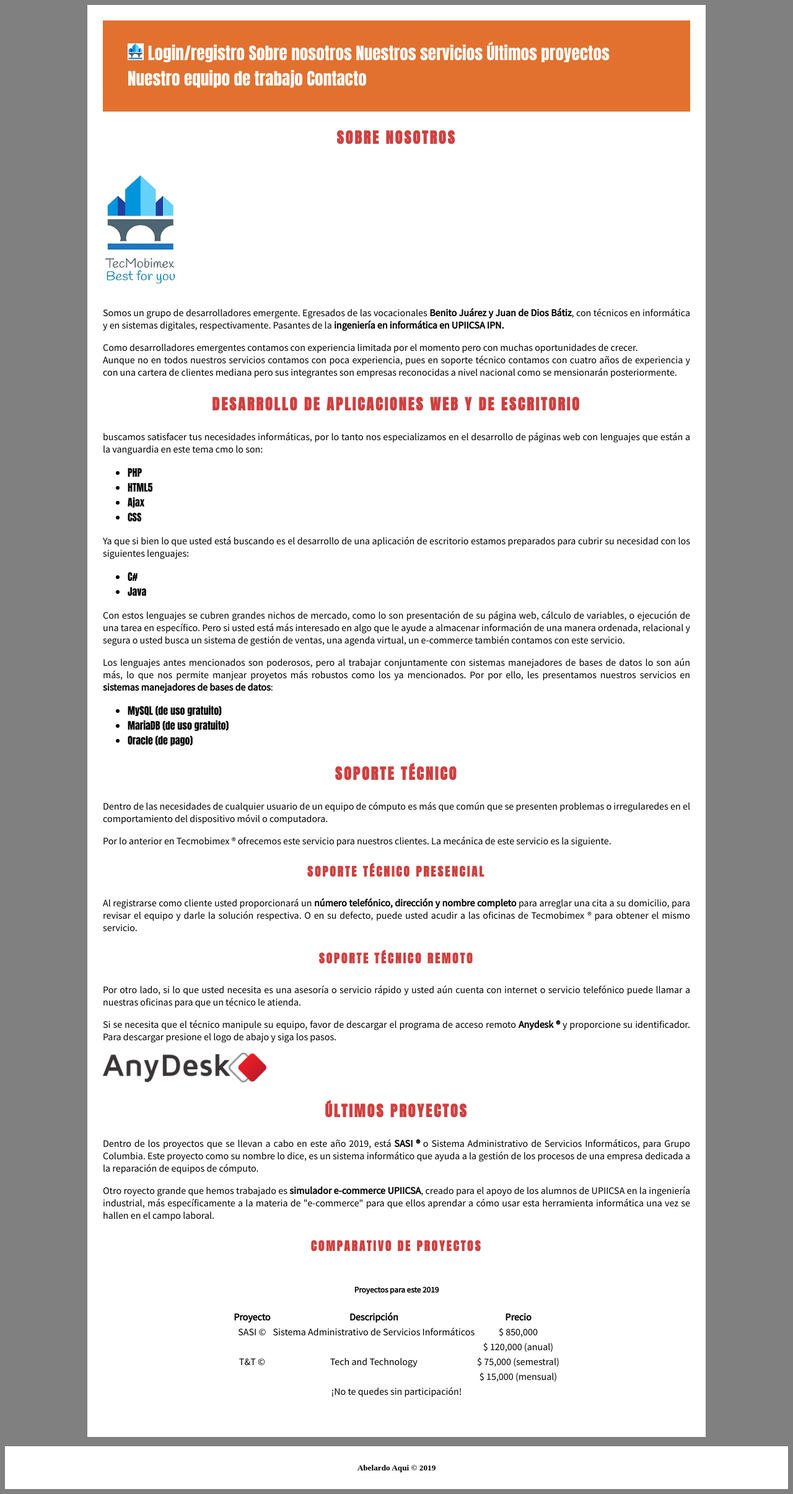
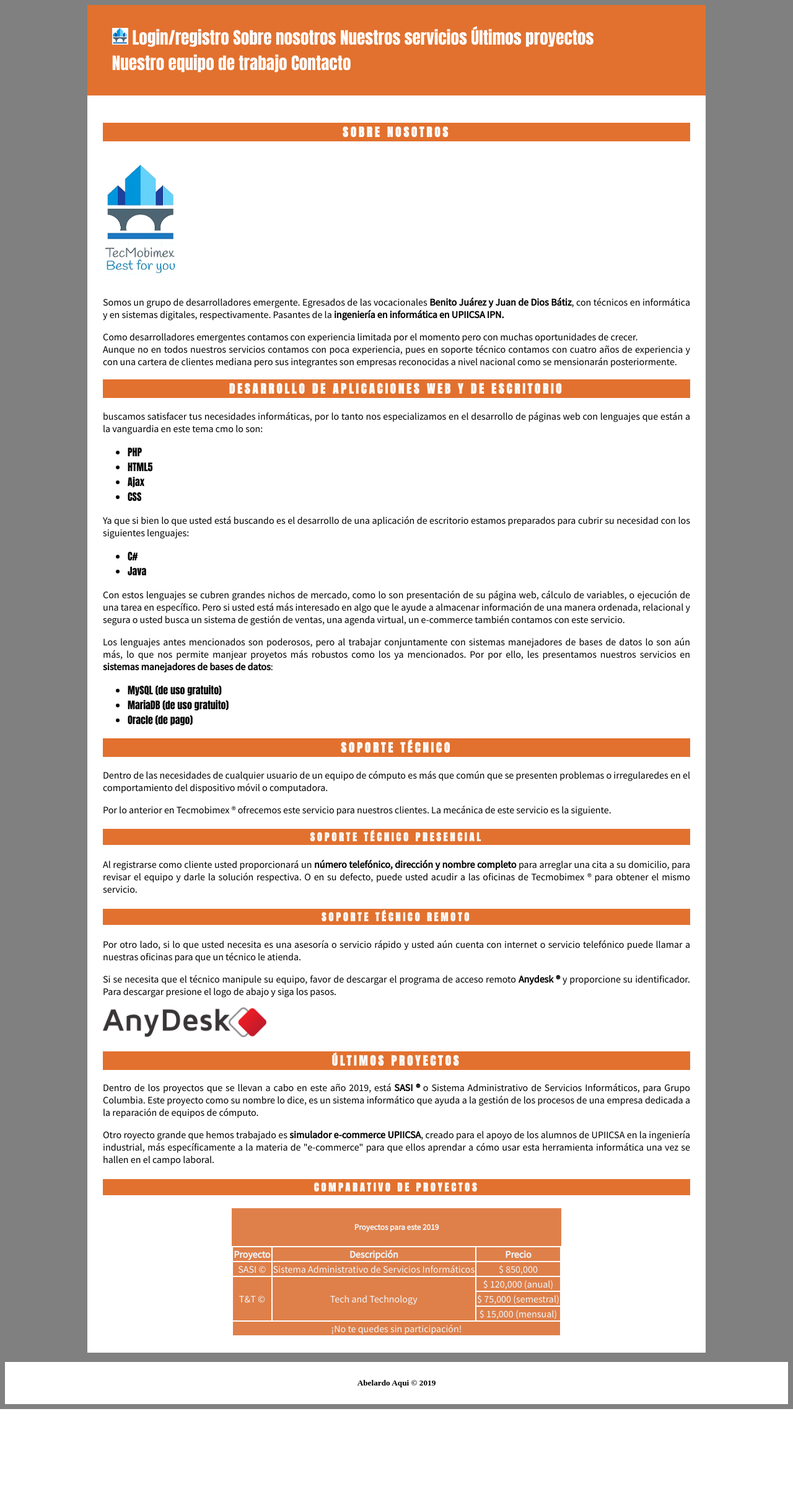
Before and after one commit to TecAbel/tecmobimex, a PHP site: page / in a window 1280 px wide. Shown: the whole page at 62% size. After the commit the page ends 2273 px from the top, so only its background shows below. Run offline with PHP 8.4, Linux system fonts and the light colour scheme.

Commit message:
CSS header

```diff
--- a/css/estilos.css
+++ b/css/estilos.css
@@ -24,11 +24,9 @@ table{
 }
 table  *{
     text-align: center;
+    background: rgb(223, 128, 74);
+    color: aliceblue;
 }
-table
-
-
-
 table tfoot td{
     text-align: center;
 }
@@ -42,22 +40,15 @@ img.logoPrincipal{
 img.logoAny{
     height: 3em;
 }
-h2{
-    font-size: 250%;
-}
 
-h3{
-    font-size: 150%;
-}
-h4{
-    font-size: 120%;
-}
 h1, h2, h3, h4{
-    color: rgb(206, 64, 64);
+    color: white;
+    background: rgb(226, 113, 47);
     text-transform: uppercase;
     font-family: 'Anton', sans-serif;
     text-align: center;
-    letter-spacing: 3px;
+    letter-spacing: 4px;
+    padding: 1px 0 1px 0;
 }
 
 p,table{
@@ -69,6 +60,8 @@ header{
     background: rgb(226, 113, 47);
     font-family: 'Anton', sans-serif;
     font-size: 1.7em;
+    width: 79%;
+    margin: 0 auto 0 auto;
 }
 nav ul{
     list-style: none;
--- a/index.html
+++ b/index.html
@@ -11,7 +11,6 @@
     <title>Tecmobimex</title>
 </head>
 <body>
-    <div class="contenedor">
     <header>
         <nav class="navegacion">
             <ul>
@@ -25,6 +24,8 @@
             </ul>
         </nav>
     </header>
+    <div class="contenedor">
+
         <main>
             <section class="nosotros" id="nosotros">
                 <h3>Sobre nosotros</h3>
@@ -160,7 +161,6 @@
                     </tfoot>
                 </table>
             </section>
-            <br><br>
         </main>
     </div>
     <footer>
```
Lines whose indentation alone changed are shown as unchanged.
